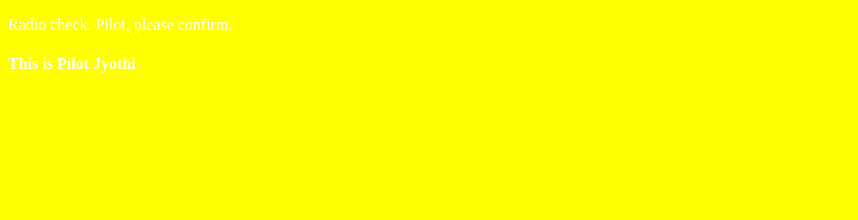
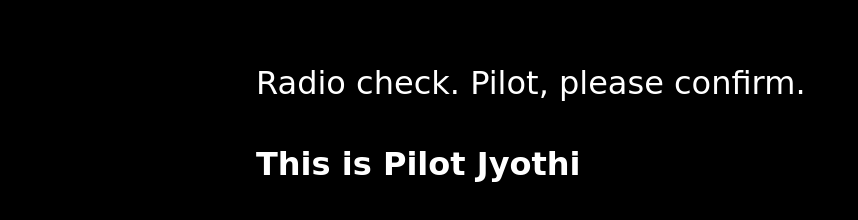
Before and after one commit to JyothiBhavani1999/log-studio, a plain HTML site: page index.html in a window 1280 px wide. Shown: the whole page, without its empty margins (0-858 px from the left). Drawn offline with Linux system fonts and the light colour scheme.

Commit message:
changes-conflict

```diff
--- a/style.css
+++ b/style.css
@@ -1,4 +1,9 @@
 body {
     color: white;
-    background-color: yellow;
+    background-color: black;
+    font-family: 'Sacramento', cursive;
+    font-size: 32px;
+    margin-top: 5%;
+    margin-left: 20%;
+    margin-right: 20%;
  }
```
